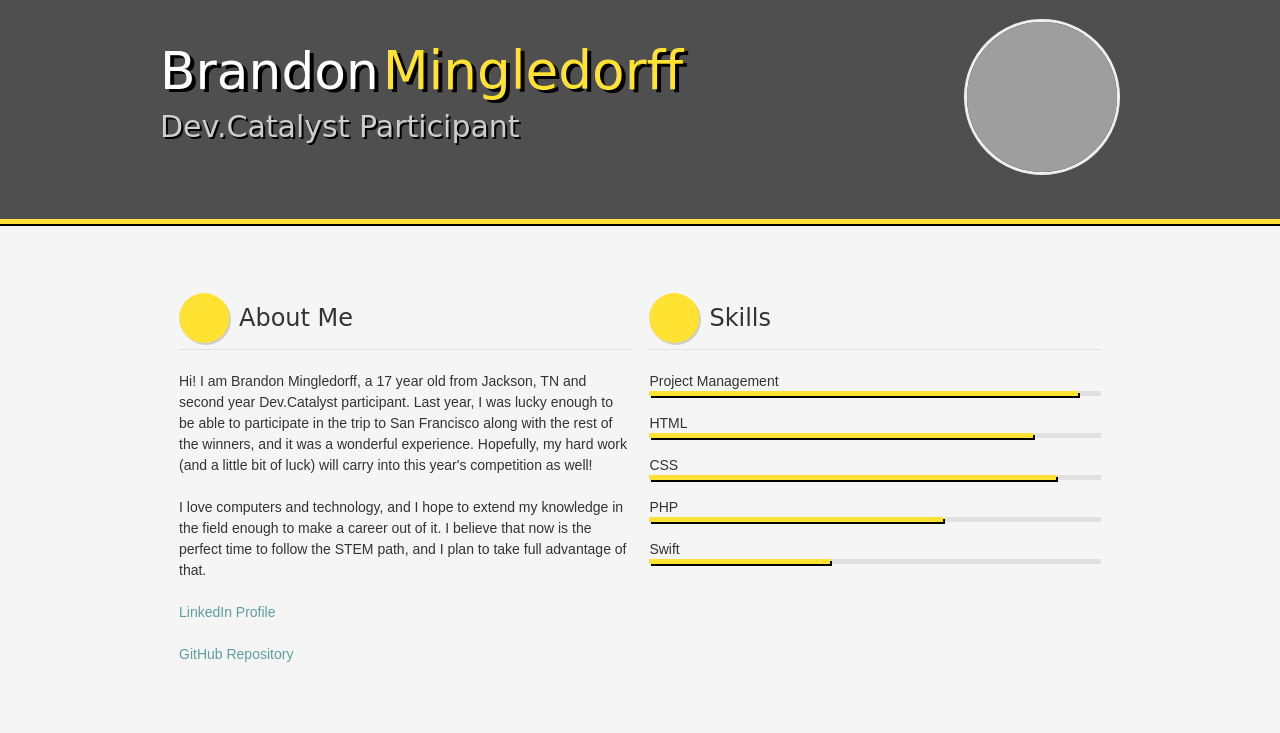
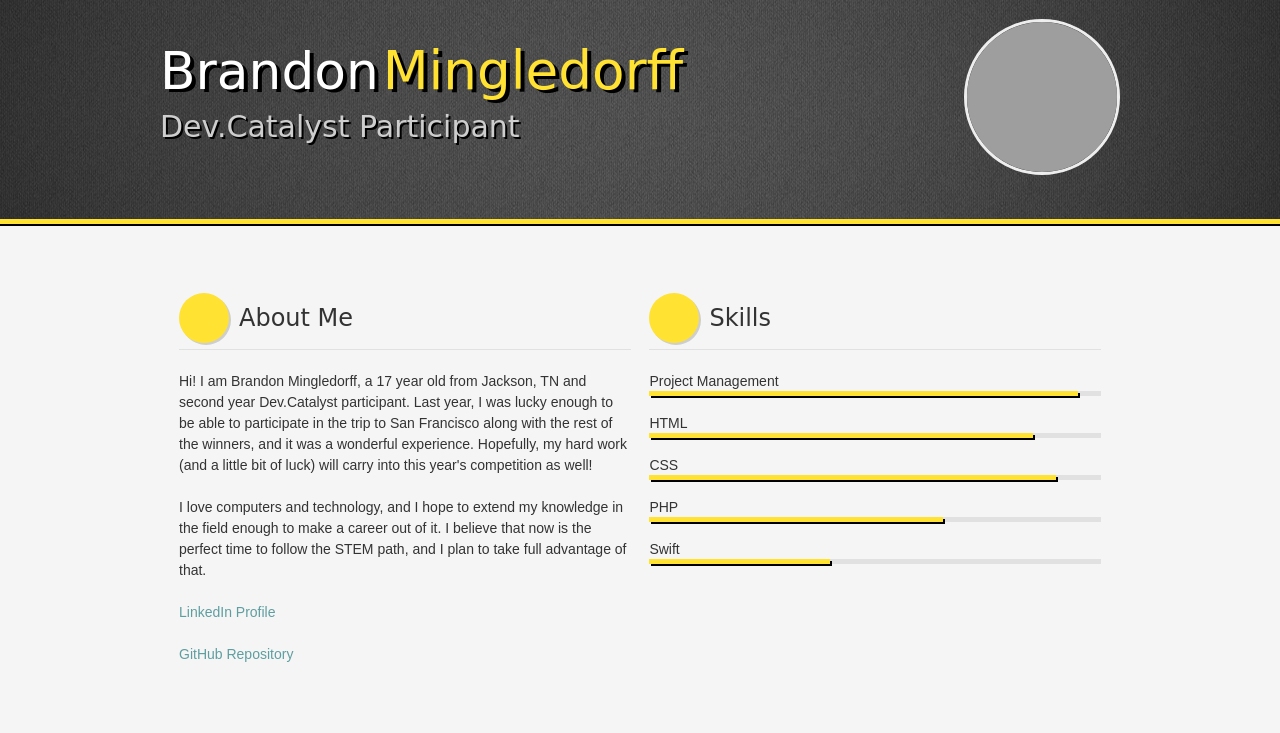
Before and after one commit to brandonmingledorff/Personal-Portfolio, a plain HTML site: page personal portfolio brandon mingledorff/index.html in a window 1280 px wide. Shown: the top 733 px of the page. Drawn offline with Linux system fonts and the light colour scheme; grey boxes are pictures that could not be loaded; a web font is replaced by a local one.

Commit message:
Update cv.css

```diff
--- a/personal portfolio brandon mingledorff/files/cv.css
+++ b/personal portfolio brandon mingledorff/files/cv.css
@@ -62,7 +62,7 @@
 /* Header
 **********/
 	header[role=banner] {
-		background:#4F4F4F;
+		background: url('../bg.jpg') no-repeat center;
 		border-bottom:5px solid #ffe232;
     outline: 2px solid #000;
 		padding: 19px 0;
```
